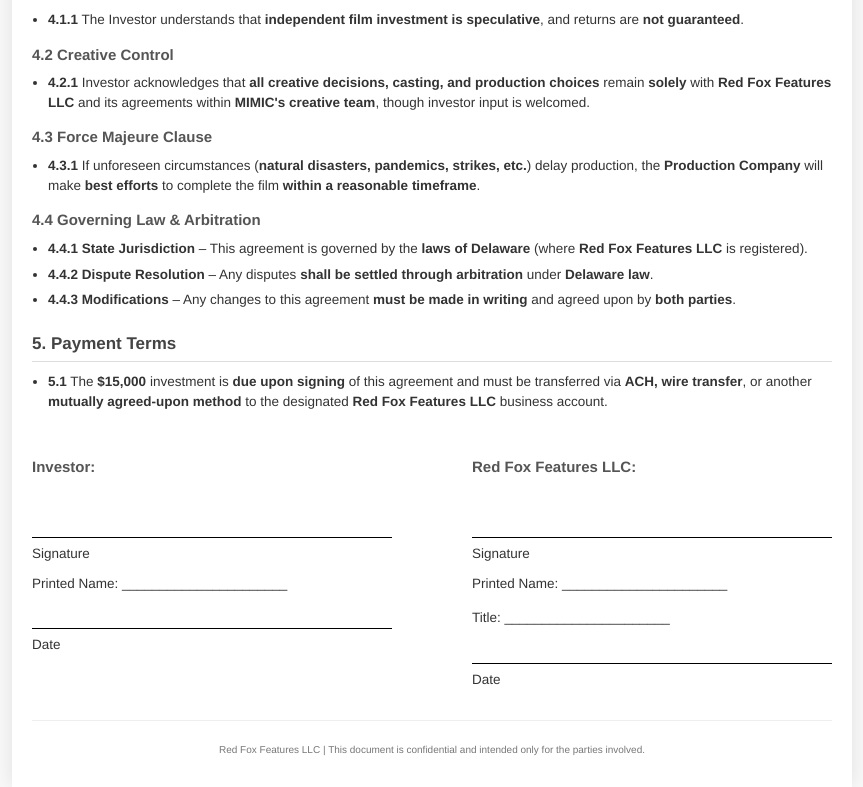
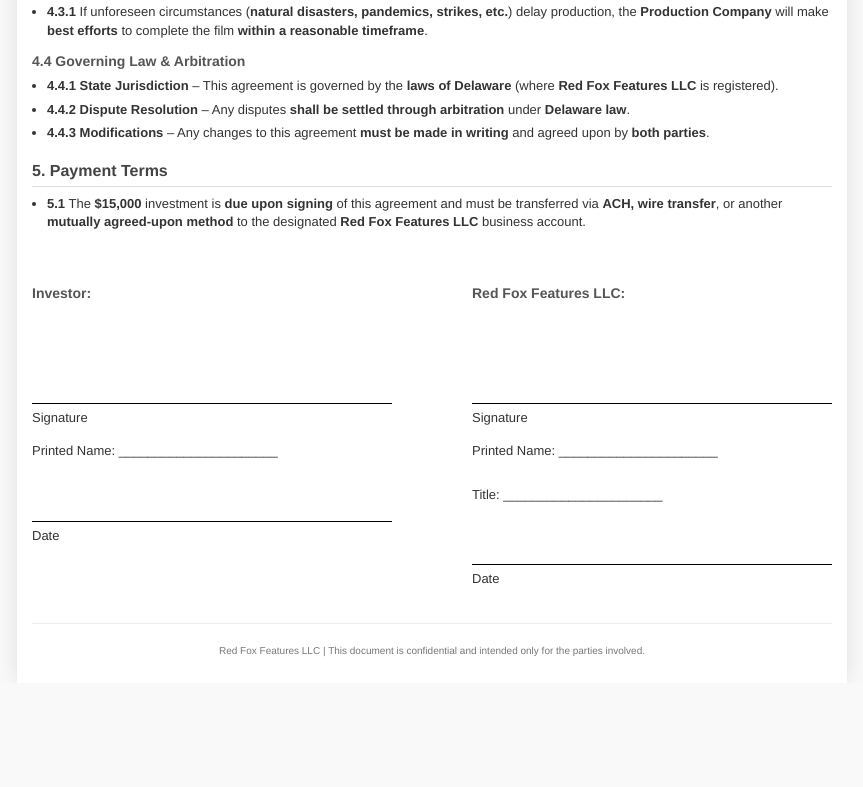
Before and after one commit to mikecerisano/investorhariagreement, a plain HTML site: page index.html in a window 1280 px wide. Shown: the part 1162-1949 px from the top of the page, without its empty margins (208-1071 px from the left). After the commit the page ends 1845 px from the top, so only its background shows below. Drawn offline with Linux system fonts and the light colour scheme.

Commit message:
Update index.html

```diff
--- a/index.html
+++ b/index.html
@@ -7,62 +7,62 @@
     <style>
         body {
             font-family: 'Helvetica Neue', Arial, sans-serif;
-            line-height: 1.45; /* Further reduced */
+            line-height: 1.4; /* Further reduced */
             margin: 0;
             padding: 0;
             color: #333;
             background-color: #f9f9f9;
-            font-size: 13.5px; /* Slightly more reduced */
+            font-size: 13px; /* Further reduced */
         }
 
         .container {
             max-width: 800px;
             margin: 0 auto;
-            padding: 20px;
+            padding: 15px;
             background-color: white;
             box-shadow: 0 0 20px rgba(0, 0, 0, 0.1);
         }
 
         .header {
             text-align: center;
-            margin-bottom: 22px; /* Further reduced */
-            padding-bottom: 12px; /* Further reduced */
+            margin-bottom: 18px; /* Further reduced */
+            padding-bottom: 10px; /* Further reduced */
             border-bottom: 1px solid #eee;
         }
 
         .logo {
-            max-width: 120px; /* Further reduced */
-            margin: 0 auto 12px; /* Further reduced */
+            max-width: 100px; /* Further reduced */
+            margin: 0 auto 10px; /* Further reduced */
             display: block;
         }
 
         h1 {
-            font-size: 24px;
+            font-size: 22px; /* Further reduced */
             margin-top: 0;
-            margin-bottom: 12px;
+            margin-bottom: 10px;
             color: #222;
             text-transform: uppercase;
             letter-spacing: 1px;
         }
 
         h2 {
-            font-size: 17px; /* Further reduced */
-            margin-top: 22px; /* Further reduced */
-            margin-bottom: 10px;
-            padding-bottom: 5px; /* Further reduced */
+            font-size: 16px; /* Further reduced */
+            margin-top: 18px; /* Further reduced */
+            margin-bottom: 8px;
+            padding-bottom: 4px; /* Further reduced */
             border-bottom: 1px solid #ddd;
             color: #444;
         }
 
         h3 {
-            font-size: 15px; /* Further reduced */
+            font-size: 14px; /* Further reduced */
             color: #555;
-            margin-top: 14px; /* Further reduced */
-            margin-bottom: 8px; /* Further reduced */
+            margin-top: 12px; /* Further reduced */
+            margin-bottom: 6px; /* Further reduced */
         }
 
         section {
-            margin-bottom: 20px; /* Further reduced */
+            margin-bottom: 16px; /* Further reduced */
         }
 
         strong {
@@ -70,20 +70,21 @@
         }
 
         ul {
-            padding-left: 16px; /* Further reduced */
-            margin-top: 6px; /* Further reduced */
-            margin-bottom: 10px; /* Further reduced */
+            padding-left: 15px; /* Further reduced */
+            margin-top: 5px; /* Further reduced */
+            margin-bottom: 8px; /* Further reduced */
         }
 
         li {
-            margin-bottom: 6px; /* Further reduced */
+            margin-bottom: 5px; /* Further reduced */
         }
 
-        /* Force the signatures on same page and provide more space */
+        /* SIGNIFICANTLY more space for signatures */
         .signature-section {
             page-break-inside: avoid;
-            margin-top: 30px; /* Reduced */
+            margin-top: 25px; /* Reduced top margin */
             margin-bottom: 20px;
+            padding-top: 15px; /* Added padding */
         }
 
         .signatures {
@@ -95,41 +96,43 @@
             width: 45%;
         }
 
+        /* Much larger signature area */
         .signature-line {
             border-top: 1px solid #000;
-            padding-top: 6px; /* Reduced */
-            margin-top: 60px; /* INCREASED for more signature space */
+            padding-top: 5px;
+            margin-top: 100px; /* MUCH larger signature space */
         }
 
         .signature-name {
-            margin-top: 10px; /* Added specific space for name */
-            margin-bottom: 15px; /* Added space between name and date */
+            margin-top: 15px; /* More space between signature and name */
+            margin-bottom: 25px; /* More space between name and date */
         }
 
         .date-line {
             border-top: 1px solid #000;
-            padding-top: 6px; /* Reduced */
-            margin-top: 35px; /* INCREASED for more date space */
+            padding-top: 5px;
+            margin-top: 60px; /* Much more space for date */
+            margin-bottom: 10px; /* Space after date line */
         }
 
         .footer {
-            margin-top: 30px; /* Reduced */
+            margin-top: 25px; /* Reduced */
             text-align: center;
             font-size: 10px; /* Further reduced */
             color: #777;
             border-top: 1px solid #eee;
-            padding-top: 12px; /* Reduced */
+            padding-top: 10px; /* Reduced */
         }
 
         /* Reduce spacing to ensure signatures fit on one page */
         .compact-section {
-            margin-bottom: 10px; /* Further reduced */
+            margin-bottom: 8px; /* Further reduced */
         }
 
         /* Make nested lists more compact */
         ul ul {
-            margin-top: 4px;
-            margin-bottom: 6px;
+            margin-top: 3px;
+            margin-bottom: 5px;
         }
 
         /* Print-specific styles */
@@ -142,11 +145,7 @@
                 box-shadow: none;
                 margin: 0;
                 max-width: none;
-                padding: 12px; /* Reduced */
-            }
-
-            .page-break {
-                page-break-before: always;
+                padding: 10px; /* Reduced */
             }
 
             /* Ensure signature section stays on one page */
@@ -246,7 +245,7 @@
             </ul>
         </section>
 
-        <!-- Force this section to stay together on one page with MORE space for signatures -->
+        <!-- Force this section to stay together on one page with MUCH MORE space for signatures -->
         <div class="signature-section">
             <div class="signatures">
                 <div class="signature-block">
```
